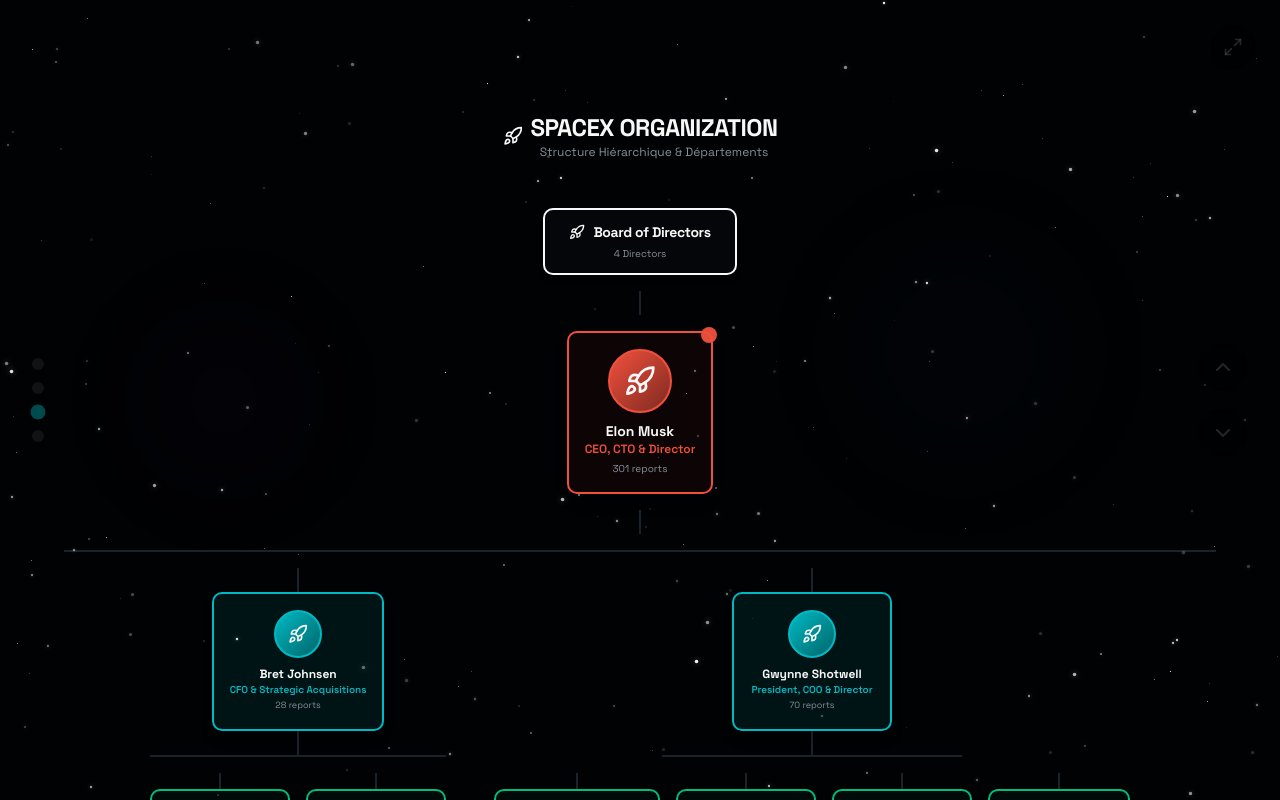
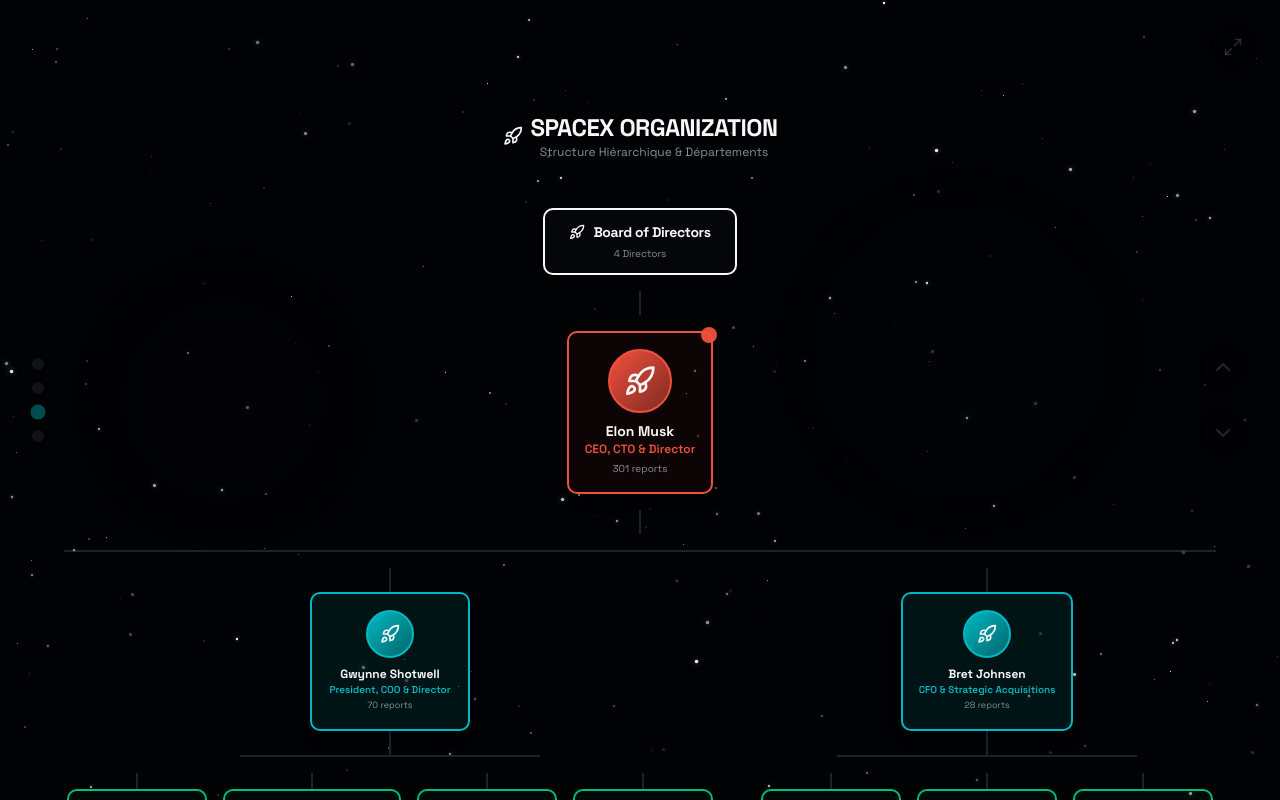
Before and after one commit to BJeff17/space-x-prensentation, a Next.js app: page / in a window 1280 px wide. Both pictures are taken after a click on the button 38 px from the left and 412 px from the top of the page. Built offline with nearby package versions, Linux system fonts and the light colour scheme.

Commit message:
feat: Expand organizational hierarchy by adding Gwynne Shotwell's department and restructuring reports

```diff
--- a/components/solar-org-chart.tsx
+++ b/components/solar-org-chart.tsx
@@ -16,42 +16,35 @@ const HIERARCHY = {
   departments: [
     {
       head: {
-        name: "Bret Johnsen",
-        title: "CFO & Strategic Acquisitions",
-        reports: 28,
-      },
-      reports: [
-        {
-          name: "Finance",
-          title: "Finance Department",
-          department: "Finance",
-        },
-        {
-          name: "IT",
-          title: "IT Department",
-          department: "Technology",
-        },
-      ],
-    },
-    {
-      head: {
         name: "Gwynne Shotwell",
         title: "President, COO & Director",
         reports: 70,
       },
       reports: [
         {
-          name: "Starlink Production",
-          title: "Starlink Production Engineering",
-          department: "Starlink",
-        },
-        {
           name: "Build & Flight",
           title: "Build & Flight Reliability",
           department: "Operations",
         },
         {
-          name: "Launch Operations",
+          name: "Customer Operations",
+          title: "Customer Operations & Integration",
+          department: "Operations",
+        },
+        {
+          name: "Commercial Sales",
+          title: "Commercial Sales",
+          department: "Sales",
+          reports: [
+            {
+              name: "Communications",
+              title: "Communications",
+              department: "Marketing",
+            },
+          ],
+        },
+        {
+          name: "Launch",
           title: "Launch Operations",
           department: "Launch",
           reports: [
@@ -61,6 +54,44 @@ const HIERARCHY = {
               department: "Launch",
             },
           ],
+        },
+      ],
+    },
+    {
+      head: {
+        name: "Bret Johnsen",
+        title: "CFO & Strategic Acquisitions",
+        reports: 28,
+      },
+      reports: [
+        {
+          name: "Accounting",
+          title: "Accounting",
+          department: "Finance",
+        },
+        {
+          name: "Finance",
+          title: "Finance",
+          department: "Finance",
+        },
+        {
+          name: "IT",
+          title: "IT",
+          department: "Technology",
+        },
+      ],
+    },
+    {
+      head: {
+        name: "Mark Juncosa",
+        title: "VP, Vehicle Engineering",
+        reports: 52,
+      },
+      reports: [
+        {
+          name: "Starlink Production",
+          title: "Starlink Production Engineering",
+          department: "Starlink",
         },
         {
           name: "Vehicle Engineering",
@@ -73,6 +104,11 @@ const HIERARCHY = {
               department: "Engineering",
             },
           ],
+        },
+        {
+          name: "Materials Engineering",
+          title: "Materials Engineering",
+          department: "Engineering",
         },
       ],
     },
```
